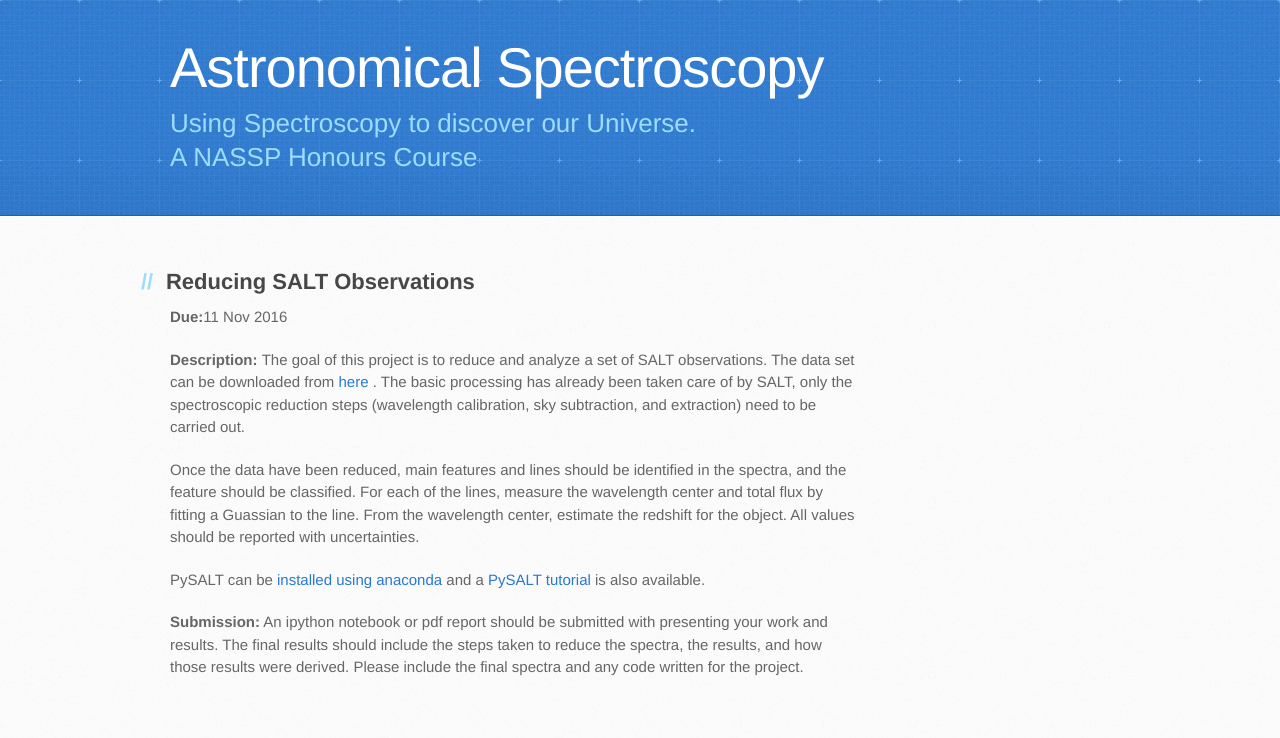
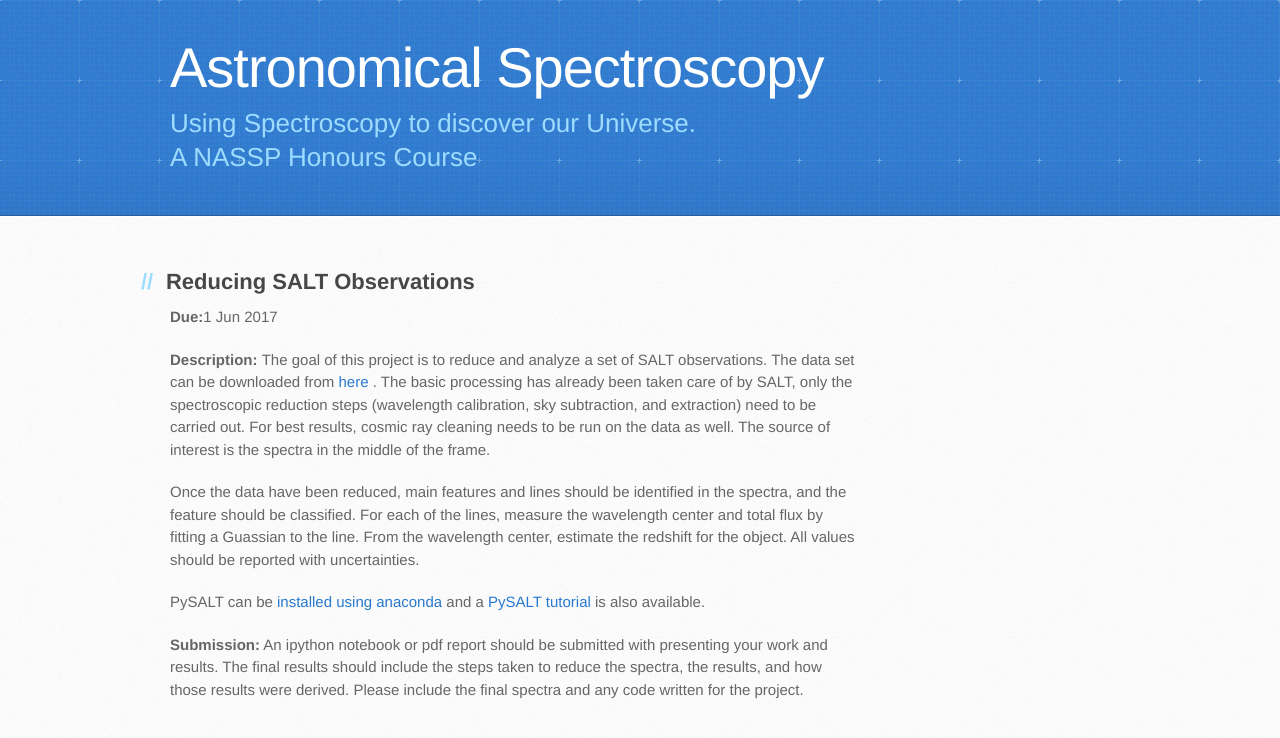
Before and after one commit to crawfordsm/astronomicalspectroscopy, a plain HTML site: page projects/reduce.html in a window 1280 px wide. Drawn offline with Linux system fonts and the light colour scheme.

Commit message:
reduce.html

```diff
--- a/projects/reduce.html
+++ b/projects/reduce.html
@@ -29,12 +29,12 @@
           <h2>
 <a id="Projects" class="anchor" href="#features" aria-hidden="true"><span aria-hidden="true" class="octicon octicon-link"></span></a>Reducing SALT Observations </h2>
 
-<p> <b>Due:</b>11 Nov 2016 </p>
+<p> <b>Due:</b>1 Jun 2017 </p>
 
 <p>
 <b>Description: </b> The goal of this project is to reduce and analyze a set of SALT observations.
 
-The data set can be downloaded from <a href='http://www.saao.ac.za/~crawford/tutorial/spec_tut.tar.gz'> here </a>.   The basic processing has already been taken care of by SALT, only the spectroscopic reduction steps (wavelength calibration, sky subtraction, and extraction) need to be carried out.   <br>
+The data set can be downloaded from <a href='http://www.saao.ac.za/~crawford/tutorial/spec_tut.tar.gz'> here </a>.   The basic processing has already been taken care of by SALT, only the spectroscopic reduction steps (wavelength calibration, sky subtraction, and extraction) need to be carried out.  For best results, cosmic ray cleaning needs to be run on the data as well.  The source of interest is the spectra in the middle of the frame.  <br>
 
 <p>
 Once the data have been reduced, main features and lines should be identified in the spectra, and the feature should be classified.  For each of the lines, measure the wavelength center and total flux by fitting a Guassian to the line.   From the wavelength center, estimate the redshift for the object.   All values should be reported with uncertainties. <br>
```
